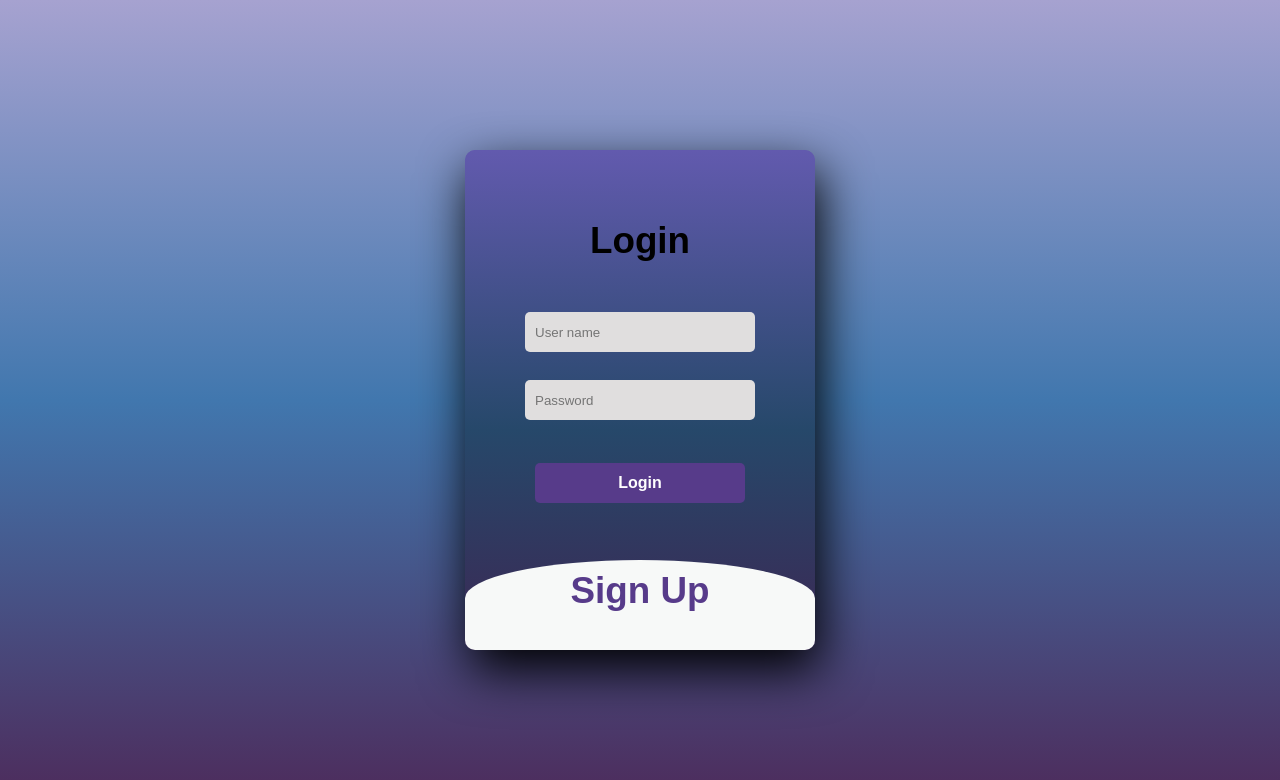
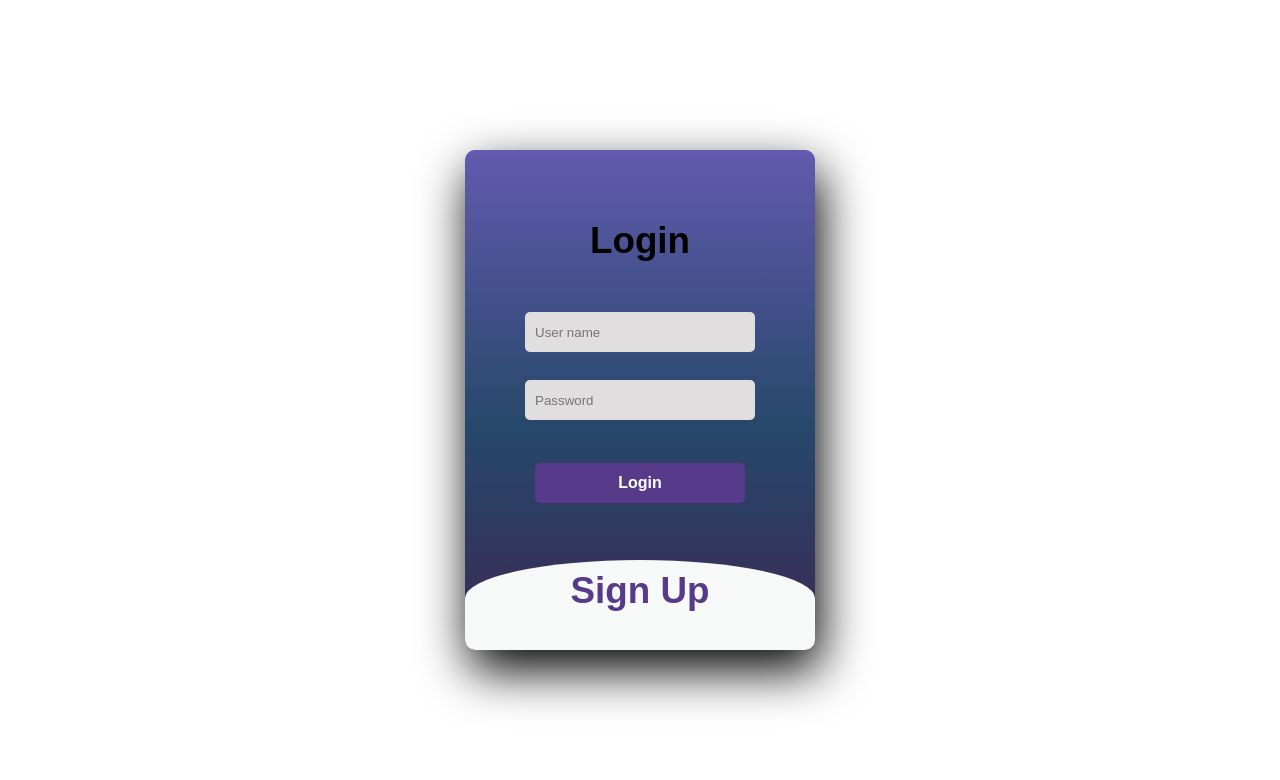
Before and after one commit to Mendi-Apss/forgettableProject, a React (Create React App) app in the folder frontend/: page / in a window 1280 px wide. Shown: the top 780 px of the page. Built offline with nearby package versions, Linux system fonts and the light colour scheme.

Commit message:
update background color

```diff
--- a/frontend/src/stylesheet/index.css
+++ b/frontend/src/stylesheet/index.css
@@ -6,5 +6,5 @@ body{
 	align-items: center;
 	min-height: 100vh;
 	font-family: 'Jost', sans-serif;
-	background: linear-gradient(to bottom, #a6a2d0, #4177ae, #4d2b5b);
+	background: white
 }
```
